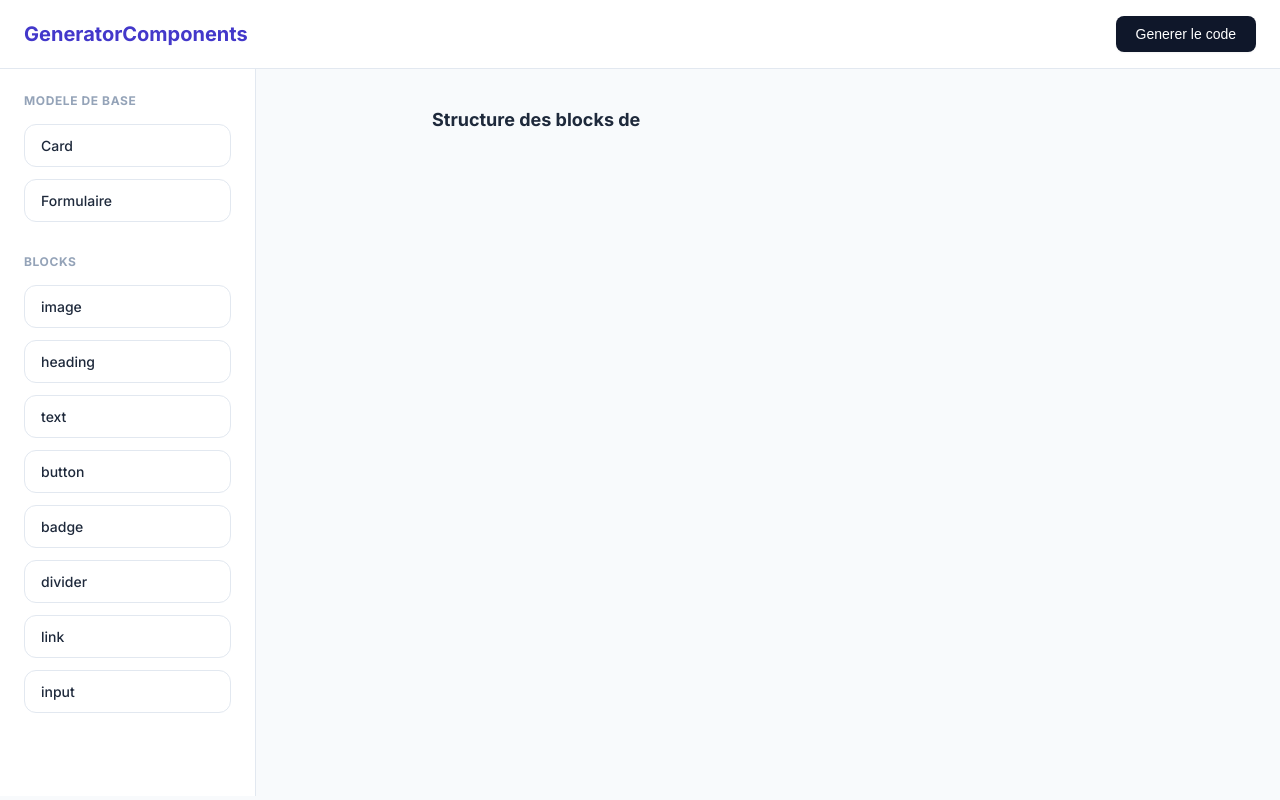
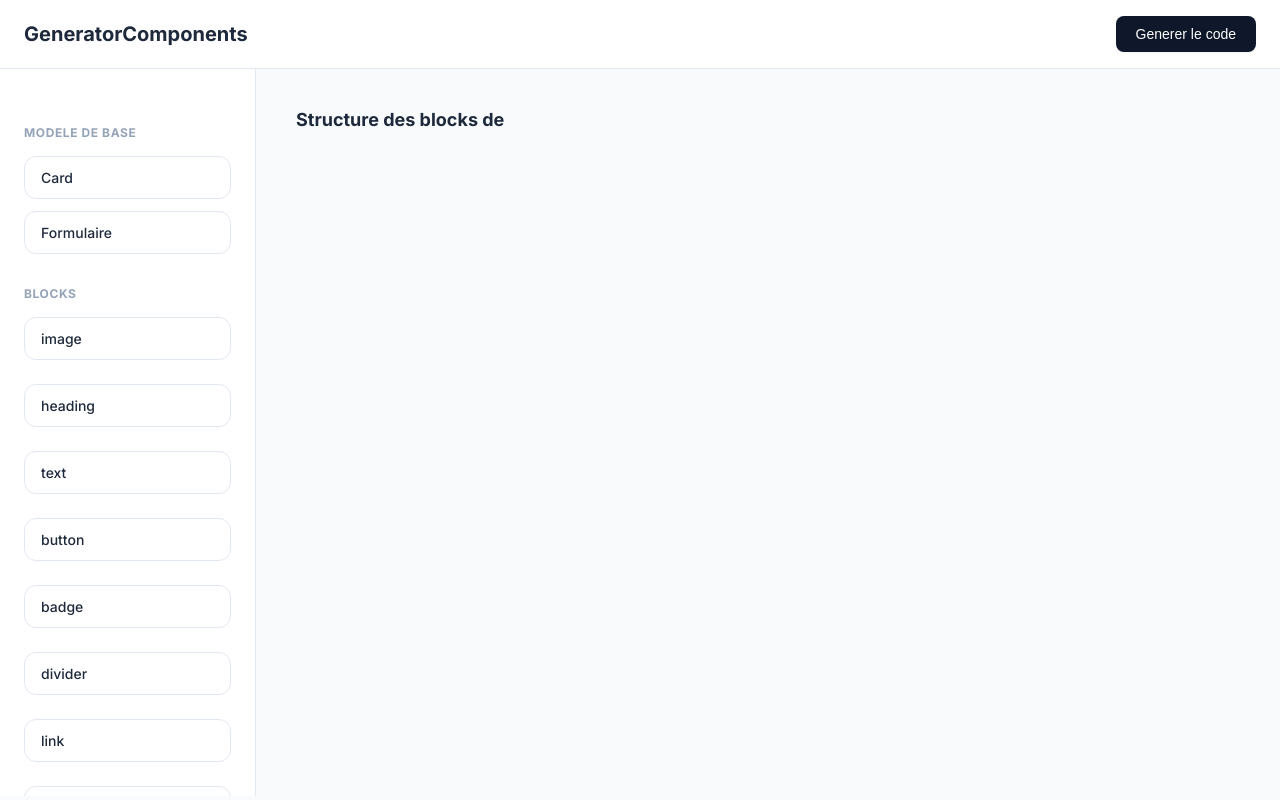
Before and after one commit to Tatiana-Juin/generatorComponents, a React (Vite) app: page / in a window 1280 px wide. Built offline with nearby package versions, Linux system fonts and the light colour scheme.

Commit message:
Optimisation du code css

```diff
--- a/src/index.css
+++ b/src/index.css
@@ -3,16 +3,14 @@
 
 :root {
   --bg-body: #f8fafc;
-  --bg-surface: #ffffff;
-  --text-main: #1e293b;
-  --text-muted: #64748b;
-  --text-light: #94a3b8;
-  --primary: #4f46e5;
-  --primary-hover: #4338ca;
-  --border-light: #e2e8f0;
-  --border-focus: #c7d2fe;
-  --shadow-sm: 0 1px 2px 0 rgba(0, 0, 0, 0.05);
-  --shadow-md: 0 4px 6px -1px rgba(0, 0, 0, 0.1), 0 2px 4px -2px rgba(0, 0, 0, 0.1);
+  --bg-surf: #ffffff;
+  --txt-main: #1e293b;
+  --txt-mut: #64748b;
+  --txt-lt: #94a3b8;
+  --border: #e2e8f0;
+  --border-foc: #c7d2fe;
+  --sh-sm: 0 1px 2px 0 rgba(0, 0, 0, 0.05);
+  --sh-md: 0 4px 6px -1px rgba(0, 0, 0, 0.1), 0 2px 4px -2px rgba(0, 0, 0, 0.1);
 }
 
 * {
@@ -22,175 +20,135 @@
 }
 
 body {
-  font-family: 'Inter', system-ui, -apple-system, sans-serif;
-  background-color: var(--bg-body);
-  color: var(--text-main);
-  overflow: hidden; /* Évite le scroll global, la gestion se fait dans les colonnes */
+  font-family: 'Inter', system-ui, sans-serif;
+  background: var(--bg-body);
+  color: var(--txt-main);
+  overflow: hidden;
 }
+/* --- CLASSES MUTUALISÉES (FLEXBOX GLOBAL) --- */
+
+.header, .btn-code, .btn-components, main, .oneBlock,.blocks, .blockDefault {
+  display: flex;
+}
+.header, .btn-code, .btn-components, .oneBlock {
+  align-items: center;
+}
+.blocks, .blockDefault {
+  flex-direction: column;
+}
+
+/* STYLE COMMUN COMPOSANT ET BLOCKS  */
+.btn-code, .btn-components, .oneBlock {
+  transition: all 0.2s ease;
+}
+.btn-components, .oneBlock {
+  background: var(--bg-surf);
+  border: 1px solid var(--border);
+  border-radius: 0.75rem;
+}
+/* LARGEUR COMMUNE CENTRAL*/
+.blockDefault h2, .oneBlock {
+  width: 100%;
+  max-width: 42rem;
+}
+
 
 /* --- HEADER --- */
 .header {
-  display: flex;
-  flex-direction: row;
   justify-content: space-between;
-  align-items: center;
-  width: 100%;
   padding: 1rem 1.5rem;
-  background-color: var(--bg-surface);
-  border-bottom: 1px solid var(--border-light);
+  background: var(--bg-surf);
+  border-bottom: 1px solid var(--border);
   position: sticky;
   top: 0;
   z-index: 10;
 }
-
 .header h1 {
   font-size: 1.25rem;
   font-weight: 700;
-  color:var(--primary-hover);
 
 }
-/* POUR LE BOUTON CODE  */
+
+/* --- BOUTONS --- */
 .btn-code {
-  display: flex;
-  align-items: center;
   gap: 0.5rem;
-  background-color: #0f172a;
-  color: white;
+  background: #0f172a;
+  color: #fff;
   padding: 0.625rem 1.25rem;
   border: none;
   border-radius: 0.5rem;
   font-size: 0.875rem;
   font-weight: 500;
   cursor: pointer;
-  transition: all 0.2s ease;
-  box-shadow: var(--shadow-sm);
+  box-shadow: var(--sh-sm);
 }
 
-.btn-code:hover {
-  background-color: #1e293b;
-  box-shadow: var(--shadow-md);
+.btn-components {
+  width: 100%;
+  padding: 0.75rem 1rem;
+  margin-bottom: 0.75rem;
+  color: var(--txt-main);
+  font: inherit;
+  font-size: 0.875rem;
+  font-weight: 500;
+  cursor: pointer;
 }
 
-/* --- MAIN  --- */
+/* --- LAYOUT PRINCIPAL (MAIN & ASIDE) --- */
 main {
-  display: flex;
   height: calc(100vh - 73px);
-  width: 100%;
 }
-
-/* --- ASIDE (COLONNE DE GAUCHE) --- */
+/* COLONNE DE GAUCHE  */
 aside {
   width: 20%;
   min-width: 250px;
   max-width: 300px;
   height: 100%;
-  background-color: var(--bg-surface);
-  border-right: 1px solid var(--border-light);
+  background: var(--bg-surf);
+  border-right: 1px solid var(--border);
   padding: 1.5rem;
   overflow-y: auto;
 }
-
 aside h2 {
   font-size: 0.75rem;
   font-weight: 700;
-  color: var(--text-light);
+  color: var(--txt-lt);
   text-transform: uppercase;
   letter-spacing: 0.05em;
-  margin: 2rem 0 1rem 0;
+  margin: 2rem 0 1rem;
+}
+/* aside h2:first-of-type {
+  margin-top: 0;
+} */
 
+.blocks {
+  gap: 0.75rem;
 }
 
-aside h2:first-of-type {
-  margin-top: 0;
-}
-
-/* --- BOUTONS LATERAUX (MODÈLES ET OUTILS) --- */
-.blocks {
-  display: flex;
-  flex-direction: column;
-  gap: 0.75rem;
-  width: 100%;
-}
-
-.btn-components {
-  width: 100%;
-  display: flex;
-  align-items: center;
-  padding: 0.75rem 1rem;
-  border: 1px solid var(--border-light);
-  border-radius: 0.75rem;
-  background-color: var(--bg-surface);
-  color: var(--text-main);
-  font-family: inherit;
-  font-size: 0.875rem;
-  font-weight: 500;
-  text-align: left;
-  cursor: pointer;
-  transition: all 0.2s ease;
-  margin-bottom: 0.75rem;
-}
-
-.btn-components:hover {
-  background-color: #f8fafc;
-  border-color: #cbd5e1;
-  box-shadow: var(--shadow-sm);
-  transform: translateY(-1px);
-}
-
-.btn-components:active {
-  transform: translateY(0);
-}
-
-.blocks .btn-components {
-  margin-bottom: 0;
-}
-
-/* --- ZONE DE CONSTRUCTION (COLONNE DU MILIEU) --- */
+/* --- ZONE CENTRALE (BUILDER) --- */
 .blockDefault {
   flex: 1;
-  background-color: var(--bg-body);
   padding: 2.5rem;
   overflow-y: auto;
-  display: flex;
-  flex-direction: column;
-  align-items: center;
 }
-
 .blockDefault h2 {
-  width: 100%;
-  max-width: 42rem;
   font-size: 1.125rem;
   font-weight: 700;
-  color: var(--text-main);
   margin-bottom: 1.5rem;
 }
 
-/* --- DESIGN D'UN BLOC INDIVIDUEL  --- */
+/* --- DESIGN D'UN BLOC INDIVIDUEL --- */
 .oneBlock {
-  width: 100%;
-  max-width: 42rem;
-  background-color: var(--bg-surface);
-  border: 1px solid var(--border-light);
-  border-radius: 0.75rem;
   padding: 1.25rem 1.5rem;
-  margin-bottom: 1rem;
-  box-shadow: var(--shadow-sm);
-  transition: all 0.2s ease;
-  color: var(--text-muted);
+   margin-bottom: 1rem;
+  box-shadow: var(--sh-sm);
+  color: var(--txt-mut);
   font-size: 0.875rem;
   font-weight: 600;
   text-transform: uppercase;
   letter-spacing: 0.025em;
-  display: flex;
-  align-items: center;
 }
-
-.oneBlock:hover {
-  border-color: var(--border-focus);
-  box-shadow: var(--shadow-md);
+.oneBlock:hover , .btn-components:hover {
+  border-color: var(--border-foc);
+  box-shadow: var(--sh-md);
 }
-
-.oneBlock p {
-  text-align: left;
-  margin: 0;
-}
```
